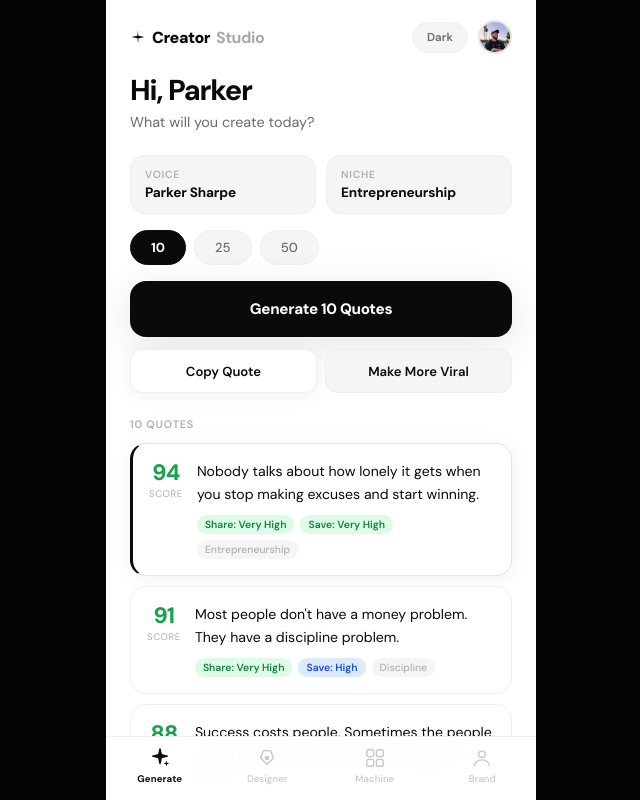
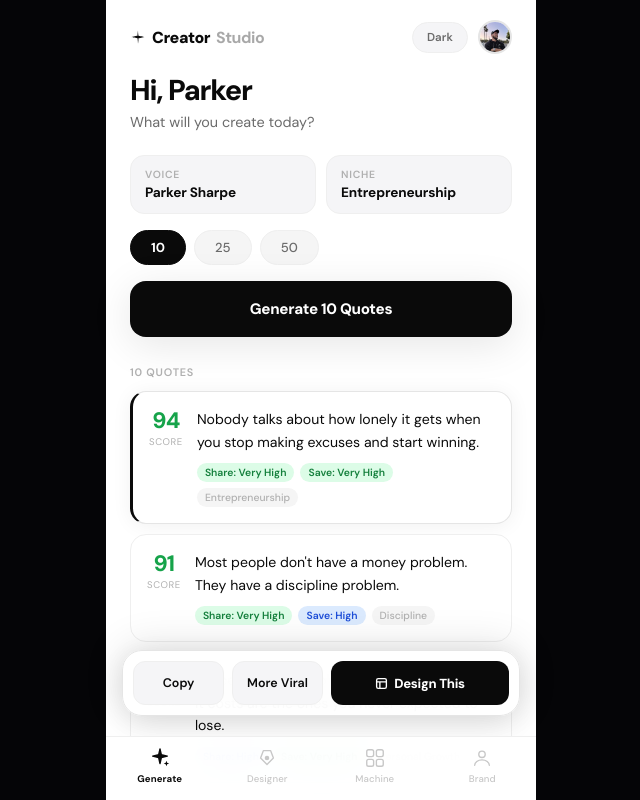
Before and after one commit to parkersharpe/creator-growth-studio, a Next.js app: page / in a window 1280 px wide. Both pictures are taken after a click on the element 640 px from the left and 457 px from the top of the page. Shown: the top 800 px of the page, without its empty margins (319-959 px from the left). Built offline with nearby package versions, Linux system fonts and the light colour scheme.

Commit message:
Remove node_modules, add gitignore

```diff
--- a/app/designer/page.tsx
+++ b/app/designer/page.tsx
@@ -71,6 +71,12 @@ export default function DesignerPage() {
 
     const savedDesign = localStorage.getItem('cgs_design');
     if (savedDesign) { try { setDesign(JSON.parse(savedDesign)); } catch {} }
+
+    const selectedQuoteIdx = localStorage.getItem('cgs_selected_quote');
+    if (selectedQuoteIdx !== null) {
+      setActiveQuote(Number(selectedQuoteIdx));
+      localStorage.removeItem('cgs_selected_quote');
+    }
 
     Object.values(FONTS).forEach((f) => {
       const id = `gf-${f.label}`;
--- a/app/page.tsx
+++ b/app/page.tsx
@@ -28,6 +28,8 @@ export default function HomePage() {
   const [loading, setLoading] = useState(false);
   const [rewriting, setRewriting] = useState(false);
   const [copied, setCopied] = useState(false);
+  const [barVisible, setBarVisible] = useState(false);
+  const [barAnimating, setBarAnimating] = useState(false);
   const [voiceSheet, setVoiceSheet] = useState(false);
   const [nicheSheet, setNicheSheet] = useState(false);
   const [customVoice, setCustomVoice] = useState('');
@@ -147,7 +149,7 @@ export default function HomePage() {
   const selectedQuote = selectedIdx !== null ? quotes[selectedIdx] : null;
 
   return (
-    <div style={{ background: t.bg, minHeight: '100vh', paddingBottom: '96px', transition: 'background 0.2s' }}>
+    <div style={{ background: t.bg, minHeight: '100vh', paddingBottom: barVisible ? '200px' : '96px', transition: 'padding-bottom 0.3s ease, background 0.2s' }}>
       {/* Top bar */}
       <div style={{
         display: 'flex', alignItems: 'center', justifyContent: 'space-between',
@@ -256,33 +258,6 @@ export default function HomePage() {
           {loading ? 'Generating...' : `Generate ${count} Quotes`}
         </button>
 
-        {/* Selected quote actions */}
-        {selectedQuote && (
-          <div style={{ display: 'flex', gap: '8px', marginBottom: '8px' }}>
-            <button
-              onClick={handleCopy}
-              style={{
-                flex: 1, height: '44px', background: t.surface,
-                border: `1px solid ${t.border}`, borderRadius: '12px',
-                fontSize: '0.82rem', fontWeight: 600, color: t.text, cursor: 'pointer',
-                boxShadow: t.shadow,
-              }}
-            >
-              {copied ? 'Copied!' : 'Copy Quote'}
-            </button>
-            <button
-              onClick={handleRewrite}
-              disabled={rewriting}
-              style={{
-                flex: 1, height: '44px', background: t.pill,
-                border: `1px solid ${t.pillBrd}`, borderRadius: '12px',
-                fontSize: '0.82rem', fontWeight: 600, color: rewriting ? t.text3 : t.text, cursor: rewriting ? 'not-allowed' : 'pointer',
-              }}
-            >
-              {rewriting ? 'Rewriting...' : 'Make More Viral'}
-            </button>
-          </div>
-        )}
       </div>
 
       {/* Quote list */}
@@ -295,7 +270,18 @@ export default function HomePage() {
             key={i}
             quote={q}
             selected={selectedIdx === i}
-            onClick={() => setSelectedIdx(selectedIdx === i ? null : i)}
+            onClick={() => {
+              const next = selectedIdx === i ? null : i;
+              if (next === null) {
+                // animate out then hide
+                setBarAnimating(true);
+                setTimeout(() => { setSelectedIdx(null); setBarVisible(false); setBarAnimating(false); }, 260);
+              } else {
+                setSelectedIdx(next);
+                setBarVisible(true);
+                setBarAnimating(false);
+              }
+            }}
             isDark={isDark}
           />
         ))}
@@ -429,6 +415,80 @@ export default function HomePage() {
         </div>
       </Sheet>
 
+      <style>{`
+        @keyframes slideUp {
+          from { transform: translateX(-50%) translateY(110%); opacity: 0; }
+          to   { transform: translateX(-50%) translateY(0);    opacity: 1; }
+        }
+        @keyframes slideDown {
+          from { transform: translateX(-50%) translateY(0);    opacity: 1; }
+          to   { transform: translateX(-50%) translateY(110%); opacity: 0; }
+        }
+      `}</style>
+
+      {/* Floating action bar — slides up/down */}
+      {(barVisible || barAnimating) && (
+        <div style={{
+          position: 'fixed', bottom: '84px', left: '50%',
+          width: 'calc(100% - 32px)', maxWidth: '398px',
+          background: isDark ? 'rgba(18,18,20,0.95)' : 'rgba(255,255,255,0.95)',
+          backdropFilter: 'blur(20px)',
+          border: `1px solid ${t.border2}`,
+          borderRadius: '20px',
+          padding: '10px',
+          display: 'flex', gap: '8px',
+          boxShadow: '0 -4px 40px rgba(0,0,0,0.12), 0 8px 32px rgba(0,0,0,0.1)',
+          zIndex: 100,
+          animation: barAnimating
+            ? 'slideDown 0.24s cubic-bezier(0.4, 0, 0.6, 1) forwards'
+            : 'slideUp 0.28s cubic-bezier(0.34, 1.56, 0.64, 1) forwards',
+        }}>
+          <button
+            onClick={handleCopy}
+            style={{
+              flex: 1, height: '44px', background: t.surface2,
+              border: `1px solid ${t.border}`, borderRadius: '12px',
+              fontSize: '0.78rem', fontWeight: 600, color: t.text, cursor: 'pointer',
+            }}
+          >
+            {copied ? '✓ Copied' : 'Copy'}
+          </button>
+          <button
+            onClick={handleRewrite}
+            disabled={rewriting}
+            style={{
+              flex: 1, height: '44px', background: t.surface2,
+              border: `1px solid ${t.border}`, borderRadius: '12px',
+              fontSize: '0.78rem', fontWeight: 600, color: rewriting ? t.text3 : t.text,
+              cursor: rewriting ? 'not-allowed' : 'pointer',
+            }}
+          >
+            {rewriting ? '...' : 'More Viral'}
+          </button>
+          <button
+            onClick={() => {
+              if (selectedIdx === null) return;
+              localStorage.setItem('cgs_selected_quote', String(selectedIdx));
+              router.push('/designer');
+            }}
+            style={{
+              flex: 2, height: '44px',
+              background: t.btnBg, color: t.btnTxt,
+              border: 'none', borderRadius: '12px',
+              fontSize: '0.82rem', fontWeight: 800, cursor: 'pointer',
+              display: 'flex', alignItems: 'center', justifyContent: 'center', gap: '6px',
+              letterSpacing: '-0.02em',
+            }}
+          >
+            <svg width="13" height="13" viewBox="0 0 24 24" fill="none" stroke="currentColor" strokeWidth="2.5" strokeLinecap="round" strokeLinejoin="round">
+              <rect x="3" y="3" width="18" height="18" rx="3"/>
+              <path d="M3 9h18M9 21V9"/>
+            </svg>
+            Design This
+          </button>
+        </div>
+      )}
+
       <BottomNav
         active="generate"
         onNavigate={(href) => router.push(href)}
```
